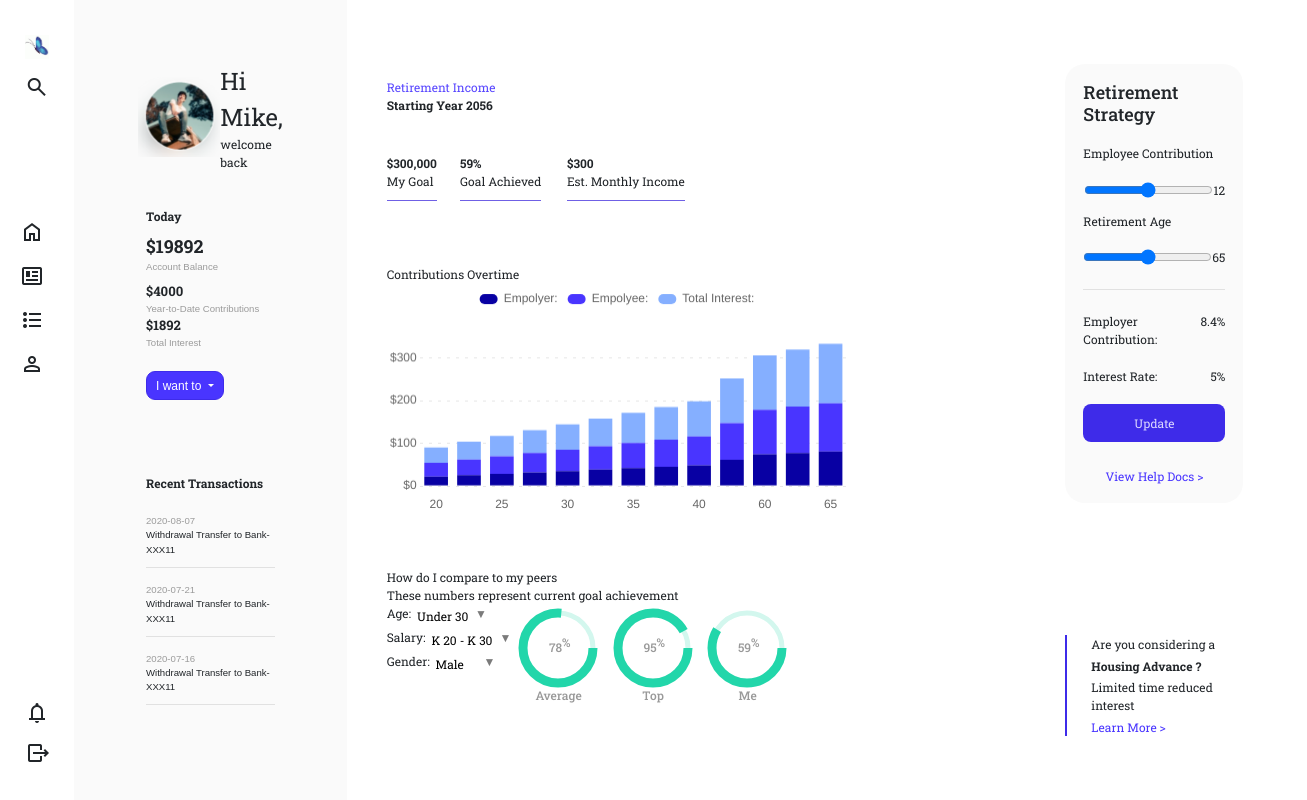
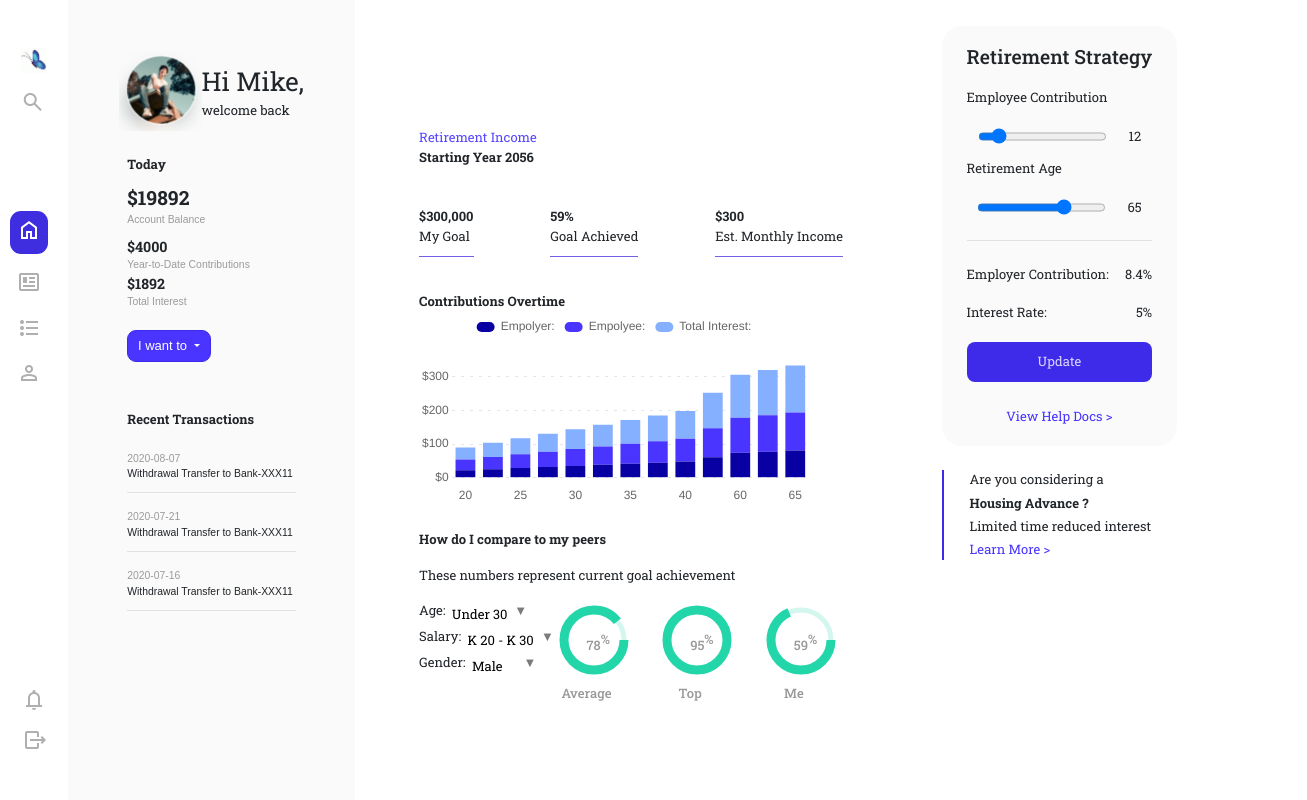
Before and after one commit to Sushanta-Das/DashboardDesign, a plain HTML site: page index.html in a window 1280 px wide. Shown: the whole page, 1307 px wide, since content can reach past the window. Drawn offline with nearby package versions, Linux system fonts and the light colour scheme.

Commit message:
Desktop mode done

```diff
--- a/index.html
+++ b/index.html
@@ -38,6 +38,10 @@
                     </span></div>
                 <div class="menuIcons"><span class="material-symbols-outlined">
                         person
+                    </span></div>
+
+                    <div class="menuIcons search" ><span class="material-symbols-outlined">
+                        search
                     </span></div>
             </div>
             <div id="sec3"><span class="material-symbols-outlined">
@@ -106,7 +110,7 @@
         </div>
         <div id="comp-2">
             <div id="RetirementIncome">
-                <div>
+                <div class="flex-column">
                     <div id="RetIncomeHeader">Retirement Income</div>
                     <div id="startingYear">Starting Year 2056</div>
                 </div>
@@ -135,17 +139,17 @@
             </div>
             <div id="Contribution">
                 <div id="contributionTitle">Contributions Overtime</div>
-                <div>
+                <div class="flex-column">
                     <canvas id="myChart"></canvas>
                     <script src="Script.js"></script>
                 </div>
             </div>
             <div id="Comparing-to-peers">
-                <div id="head">How do I compare to my peers</div>
-                <div id="desc">These numbers represent current goal achievement</div>
+                <div id="head" class="flex-column">How do I compare to my peers</div>
+                <div id="desc" class="flex-column">These numbers represent current goal achievement</div>
 
                 <div id="content">
-                    <div id="filter">
+                    <div id="filter" class="flex-column">
                         <div class="select">
                             <label for="format">Age:</label>
                             <select name="format" id="format">
@@ -178,8 +182,8 @@
                         <div class="box">
                             <div class="percent">
                                 <svg id="i">
-                                    <circle cx="35" cy="35" r="35"></circle>
-                                    <circle cx="35" cy="35" r="35"></circle>
+                                    <circle cx="30" cy="30" r="30"></circle>
+                                    <circle cx="30" cy="30" r="30"></circle>
                                 </svg>
                                 <div class="number">
                                     <h2>78<span>%</span></h2>
@@ -190,8 +194,8 @@
                         <div class="box">
                             <div class="percent">
                                 <svg id="ii">
-                                    <circle cx="35" cy="35" r="35"></circle>
-                                    <circle cx="35" cy="35" r="35"></circle>
+                                    <circle cx="30" cy="30" r="30"></circle>
+                                    <circle cx="30" cy="30" r="30"></circle>
                                 </svg>
                                 <div class="number">
                                     <h2>95<span>%</span></h2>
@@ -202,8 +206,8 @@
                         <div class="box">
                             <div class="percent">
                                 <svg id="iii">
-                                    <circle cx="35" cy="35" r="35"></circle>
-                                    <circle cx="35" cy="35" r="35"></circle>
+                                    <circle cx="30" cy="30" r="30"></circle>
+                                    <circle cx="30" cy="30" r="30"></circle>
                                 </svg>
                                 <div class="number">
                                     <h2>59<span>%</span></h2>
@@ -220,12 +224,12 @@
                 <div id="retirementStrategy_i">
                     <h4>Retirement Strategy</h4>
                     <label for="empCont">Employee Contribution</label>
-                    <div class="rangeInput"><input type="range" val="12" min="0" max="100" name="empCont" id=""
+                    <div class="rangeInput"><input type="range" value="12" min="0" max="100" name="empCont" id=""
                             oninput="this.nextElementSibling.value = this.value">
                         <output>12</output>
                     </div>
                     <label for="empCont">Retirement Age</label>
-                    <div class="rangeInput"><input type="range" val="65" min="30" max="80" name="empCont" id=""
+                    <div class="rangeInput"><input type="range" value="65" min="30" max="80" name="empCont" id=""
                             oninput="this.nextElementSibling.value = this.value">
                         <output>65</output>
                     </div>
--- a/style.css
+++ b/style.css
@@ -3,7 +3,7 @@ margin: 0;
 padding: 0;
 box-sizing: border-box;
 }
-html{font-size: 12px;}
+html{font-size: 13px;}
 #container {
     display: flex;
     flex-direction: row;
@@ -19,9 +19,10 @@ html{font-size: 12px;}
     align-items: center;
     justify-content: space-around;
     flex-direction: column;
-    padding: 10px;
+    /* padding: 10px; */
     background-color: #fff;
-    gap: 9vh;
+
+    color:#afafaf
 }
 
 #sec1, #sec2, #sec3 {
@@ -33,13 +34,22 @@ html{font-size: 12px;}
 
 .menuIcons {
     margin-right: 10px;
+  cursor: pointer;
+}
+
+.menuIcons:nth-child(1)
+{
+  background-color: #3e2edf;
+  color: white;
+  border-radius: 11px;
+  padding: 7px;
 }
 
 .material-symbols-outlined {
 
     font-size: 24px;
 }
-
+.search { display: none;}
 #menubar #sec1 img {
     max-width: 100%;
     height: auto;
@@ -56,17 +66,18 @@ html{font-size: 12px;}
  #menubar #sec2{
     gap:2vh;
     margin-bottom: 25vh;
+    align-items: center;
  }
 
 
 
 /* First Component  */
 #comp-1{
-    padding: 8vh;
+  padding: 4vw;
     background-color: #fafafa;
     display: flex;
   flex-direction: column;
-  justify-content: space-around;
+
   gap: 2vh;
 
 }
@@ -174,8 +185,13 @@ html{font-size: 12px;}
   display: flex;
 flex-direction: column;
 justify-content: space-around;
-padding: 0 5vh;
-margin-top: 4vw;
+margin-top: 5vw;
+gap: 3vh;
+padding: 5vw;
+}
+.flex-column{
+display: flex;
+flex-direction: column;
 }
 
 #RetIncomeHeader
@@ -183,7 +199,7 @@ margin-top: 4vw;
   color:#5745ff
 }
 #RetirementIncome{
-  width: 36vw;
+
   display: flex;
   flex-direction: column;
   gap: 5vh;
@@ -201,11 +217,11 @@ margin-top: 4vw;
  }
  #retIncome2{
    display: flex;
-   gap: 2vw;
+   gap: 6vw;
  }
  #Incomes{
    display: flex;
-  gap: 5%;
+   gap: 6vw;
  }
  #Incomes hr
  {
@@ -220,9 +236,10 @@ margin-top: 4vw;
   display: flex;
   flex-direction: column;
 }
+#contributionTitle{font-weight: bold;}
 #myChart{
   width: 20vw;
-   height:10vh;
+   height:12vw;
 }
 
  select {
@@ -249,6 +266,10 @@ margin-top: 4vw;
 #Comparing-to-peers{
   display: flex;
   flex-direction: column;
+  gap: 2vh;
+}
+#Comparing-to-peers #head {
+  font-weight: bold;
 }
 #content{
   display: flex;
@@ -256,6 +277,7 @@ margin-top: 4vw;
 }
 #progress{
   display: flex;
+  gap: 3vw;
 
 }
 #performance{
@@ -281,7 +303,7 @@ margin-top: 4vw;
 }
 .box .percent svg {
   /* position: relative; */
-  width: 150px;
+  width: 6em;
 
 }
 
@@ -321,7 +343,7 @@ margin-top: 4vw;
   /* width: 150px;
   height: 150px; */
   top: 50%;
-  left: 38%;
+  left: 50%;
   display: flex;
   justify-content: center;
   align-items: center;
@@ -349,8 +371,9 @@ margin-top: 4vw;
 #comp-3{
 display: flex;
 flex-direction: column;
-justify-content: space-between;
-padding: 8vh;
+
+padding: 2vw 4vw 3vw 1vw;
+gap: 3vh;
 }
 
 #retirementStrategy_i{
@@ -445,3 +468,32 @@ input[type="range"]::-ms-fill-upper {
 #housingadvance p{
   margin: 0;
 }
+
+
+
+/*mobile view*/
+@media only screen and (max-width: 600px) {
+  #container {
+
+    flex-direction: column;
+
+  }
+  #content{
+    flex-direction: column;
+  }
+  .search{display:inline;}
+ #sec1 , #sec3 {
+     display: none;
+ }
+
+#menubar #sec2 {
+position: fixed;
+flex-direction: row;
+bottom: 0;
+margin-bottom: 0;
+background-color: white;
+width:100%;
+z-index: 1;
+justify-content: space-around;
+}
+}
```
